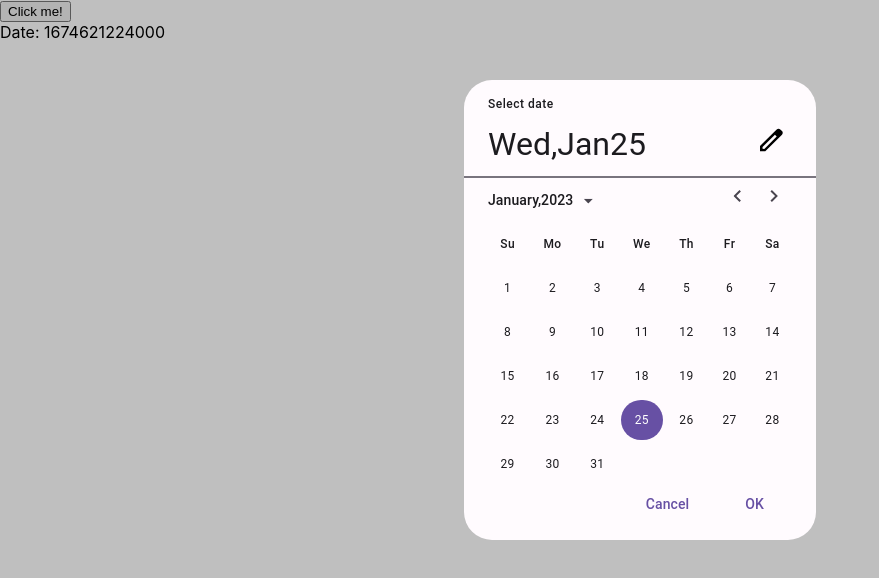
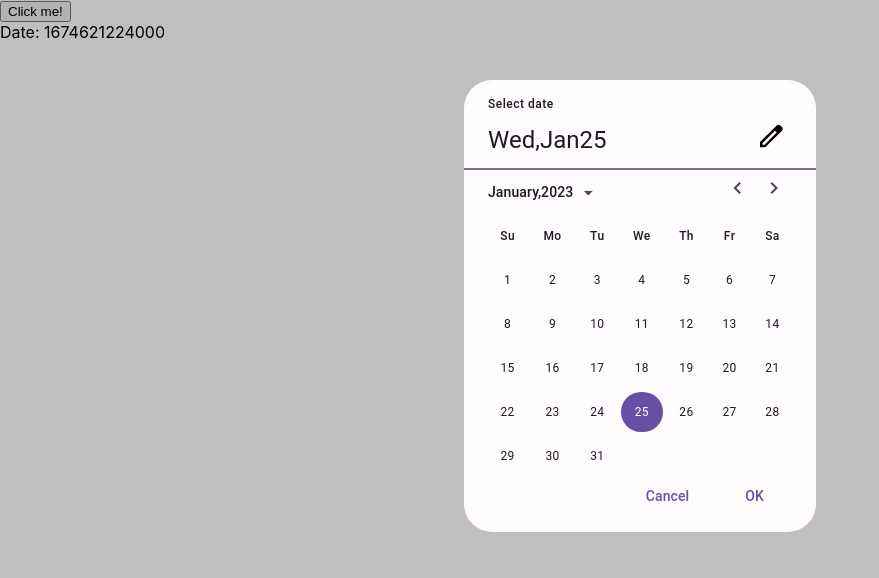
Before and after one commit to Ztanha/react-date-picker-material, a React (Create React App) app: page / in a window 1280 px wide. Shown: the top 578 px of the page, without its empty margins (0-879 px from the left). Built offline with nearby package versions, Linux system fonts and the light colour scheme.

Commit message:
Change pixels to em s

```diff
--- a/src/App.scss
+++ b/src/App.scss
@@ -1,18 +1,18 @@
-$font-family : Roboto,-apple-system, Ubuntu, arial;
+$font-family : inherit;
 
 @mixin font-body-small {
   font-family: $font-family;
-  font-size: 12px;
+  font-size: 0.75em;
   font-weight: 400;
   line-height: 16px;
   letter-spacing: 0.4000000059604645px;
   text-align: left;
 }
 @mixin font-title-medium{
-  font-family: 'Roboto', serif;
+  font-family: $font-family;
   font-style: normal;
   font-weight: 500;
-  font-size: 16px;
+  font-size: 1em;
   line-height: 24px;
   letter-spacing: 0.15px;
   text-align:left;
@@ -26,7 +26,7 @@ $font-family : Roboto,-apple-system, Ubuntu, arial;
 }
 @mixin font-label-large {
   font-family: $font-family;
-  font-size: 14px;
+  font-size: 0.875em;
   font-weight: 500;
   font-style: normal;
   line-height: 20px;
@@ -34,24 +34,24 @@ $font-family : Roboto,-apple-system, Ubuntu, arial;
   align-content: center;
 }
 @mixin font-headline-small{
-  font-family: Roboto,sans-serif;
-  font-size: 24px;
+  font-family: $font-family;
+  font-size: 1.5em;
   font-weight: 400;
   line-height: 32px;
   letter-spacing: 0;
   text-align: left;
 }
 @mixin font-headline-large{
-  font-family: Roboto,sans-serif;
-  font-size: 32px;
+  font-family: $font-family;
+  font-size: 2em;
   font-weight: 400;
   line-height: 32px;
   letter-spacing: 0;
   text-align: left;
 }
 @mixin font-label-medium {
-  font-family: Roboto,serif;
-  font-size: 12px;
+  font-family: $font-family;
+  font-size: .75em;
   font-weight: 500;
   font-style: normal;
   line-height: 16px;
```
